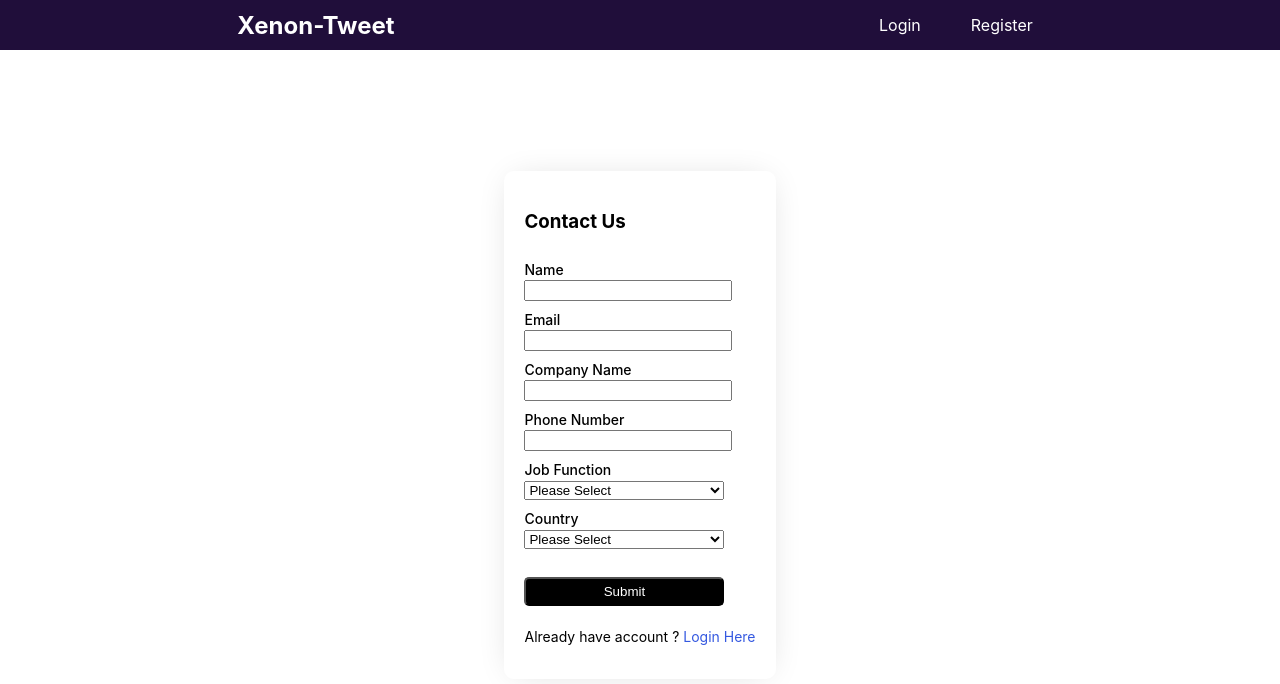
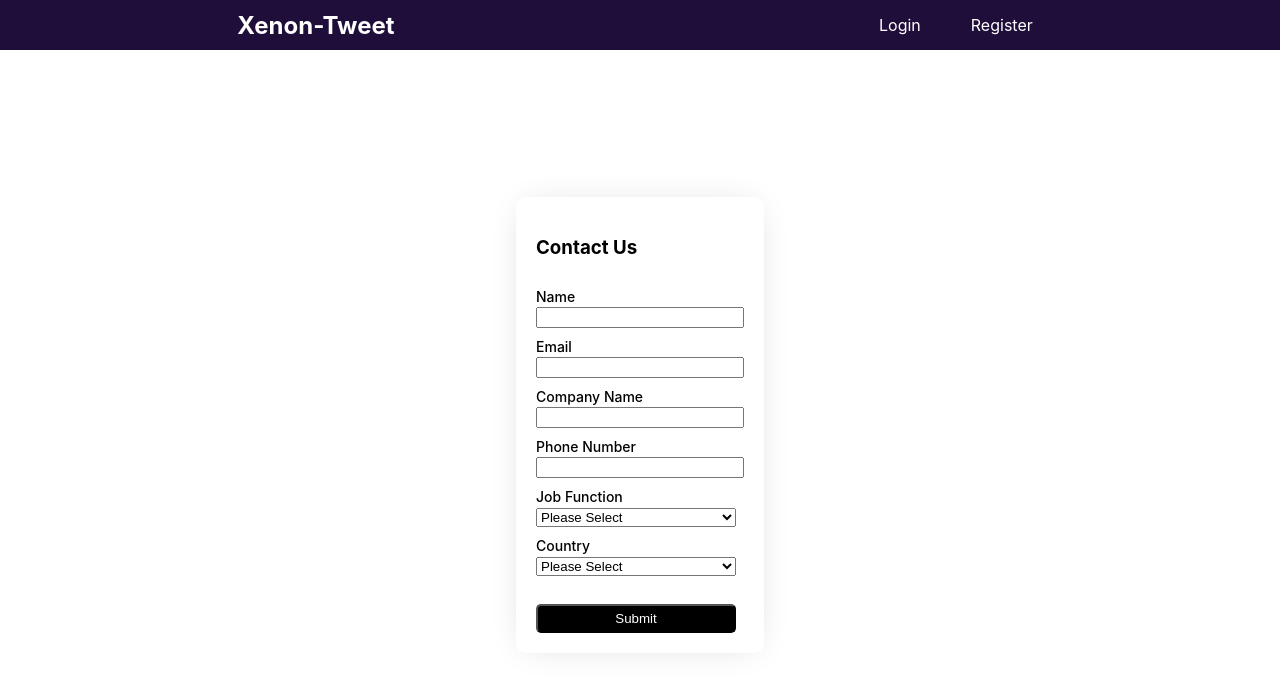
Before and after one commit to savagearush/xenon-tweet-client, a React (Vite) app: page /contactus in a window 1280 px wide. Shown: the top 684 px of the page. Built offline with nearby package versions, Linux system fonts and the light colour scheme.

Commit message:
delete redundant file

```diff
--- a/src/components/Contact.jsx
+++ b/src/components/Contact.jsx
@@ -127,9 +127,6 @@ function Contact() {
       <button type="submit" className="submit_button">
         Submit
       </button>
-      <p>
-        Already have account ? <Link to="/login">Login Here</Link>
-      </p>
     </form>
   );
 }
```
